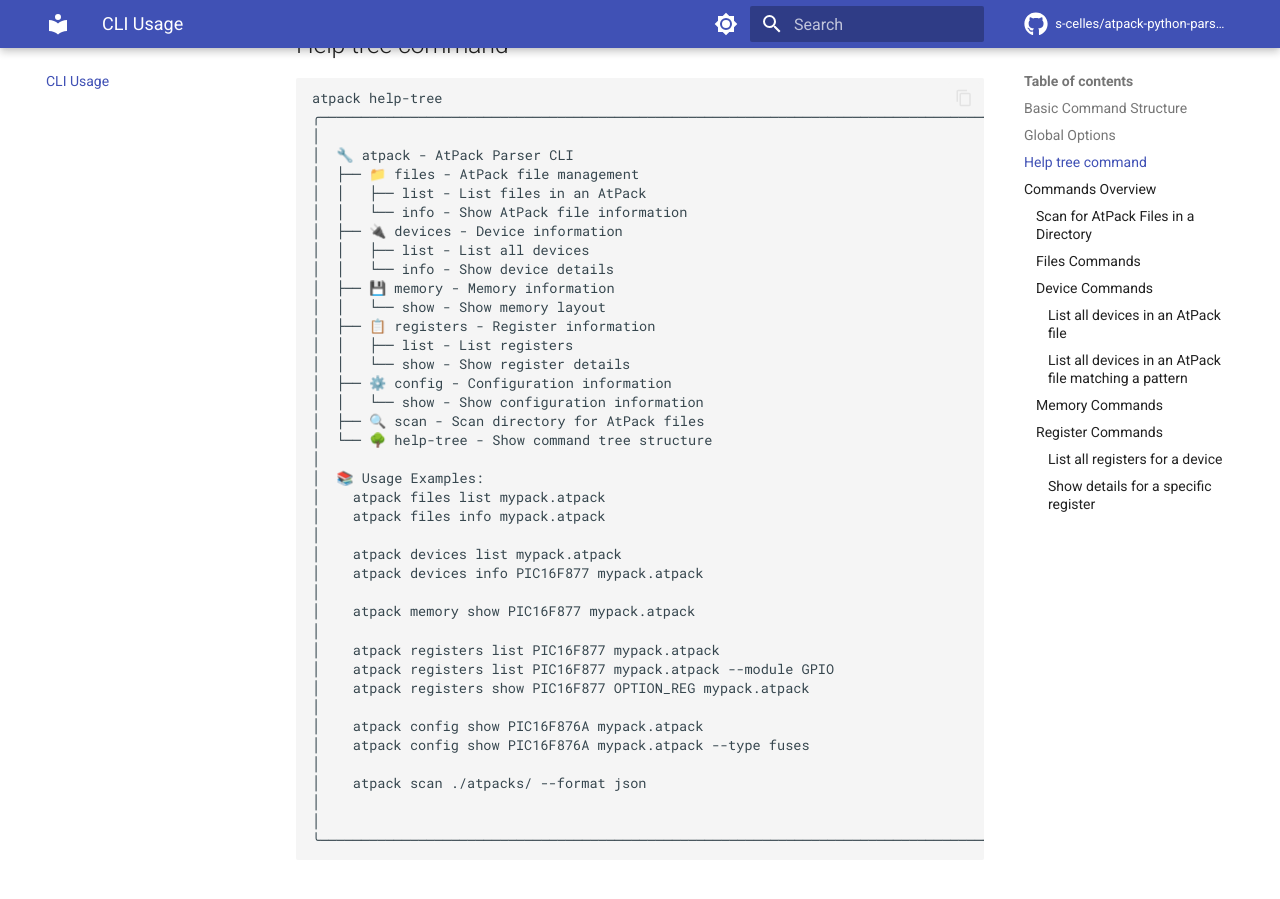
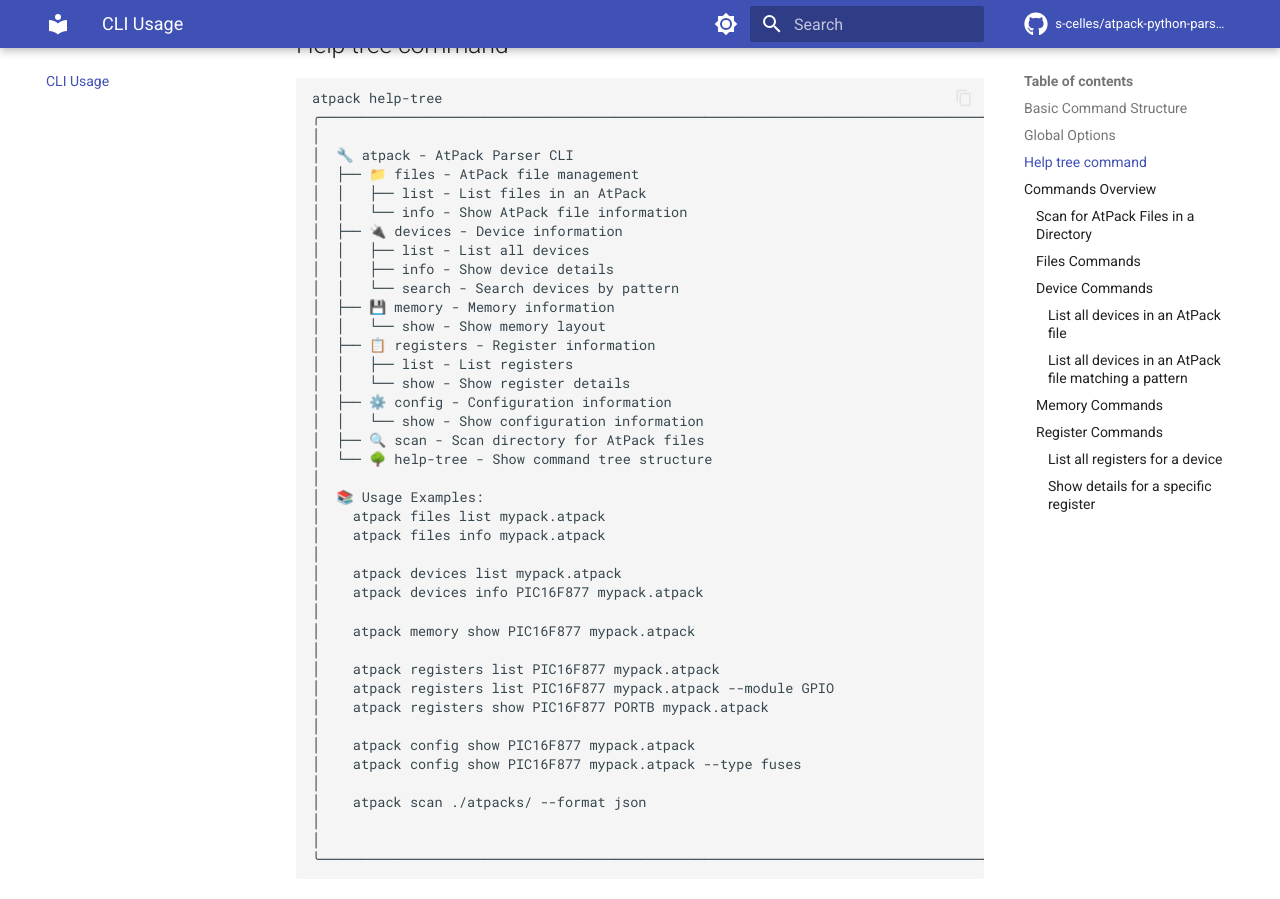
Before and after one commit to s-celles/atpack-python-parser, an MkDocs documentation site: the page built from docs/cli-usage.md, in a window 1280 px wide and 900 px high, scrolled down 1022 px. Built offline with MkDocs 1.6.1 and Material for MkDocs 9.7.7, drawn with Linux system fonts in a browser that asks for light colours; comment, search, counter and statistics services are not loaded.

Commit message:
docs: help-tree update

````diff
--- a/docs/cli-usage.md
+++ b/docs/cli-usage.md
@@ -42,7 +42,6 @@ atpack --help
 ## Help tree command
 
 ```
-
 atpack help-tree
 ╭──────────────────────────────────────────────────────────────────────────────────────── 🌳 Command Tree with Examples ────────────────────────────────────────────────────────────────────────────────────────╮
 │                                                                                                                                                                                                               │
@@ -52,7 +51,8 @@ atpack help-tree
 │  │   └── info - Show AtPack file information                                                                                                                                                                  │
 │  ├── 🔌 devices - Device information                                                                                                                                                                          │
 │  │   ├── list - List all devices                                                                                                                                                                              │
-│  │   └── info - Show device details                                                                                                                                                                           │
+│  │   ├── info - Show device details                                                                                                                                                                           │
+│  │   └── search - Search devices by pattern                                                                                                                                                                   │
 │  ├── 💾 memory - Memory information                                                                                                                                                                           │
 │  │   └── show - Show memory layout                                                                                                                                                                            │
 │  ├── 📋 registers - Register information                                                                                                                                                                      │
@@ -74,10 +74,10 @@ atpack help-tree
 │                                                                                                                                                                                                               │
 │    atpack registers list PIC16F877 mypack.atpack                                                                                                                                                              │
 │    atpack registers list PIC16F877 mypack.atpack --module GPIO                                                                                                                                                │
-│    atpack registers show PIC16F877 OPTION_REG mypack.atpack                                                                                                                                                   │
+│    atpack registers show PIC16F877 PORTB mypack.atpack                                                                                                                                                        │
 │                                                                                                                                                                                                               │
-│    atpack config show PIC16F876A mypack.atpack                                                                                                                                                                │
-│    atpack config show PIC16F876A mypack.atpack --type fuses                                                                                                                                                   │
+│    atpack config show PIC16F877 mypack.atpack                                                                                                                                                                 │
+│    atpack config show PIC16F877 mypack.atpack --type fuses                                                                                                                                                    │
 │                                                                                                                                                                                                               │
 │    atpack scan ./atpacks/ --format json                                                                                                                                                                       │
 │                                                                                                                                                                                                               │
````
